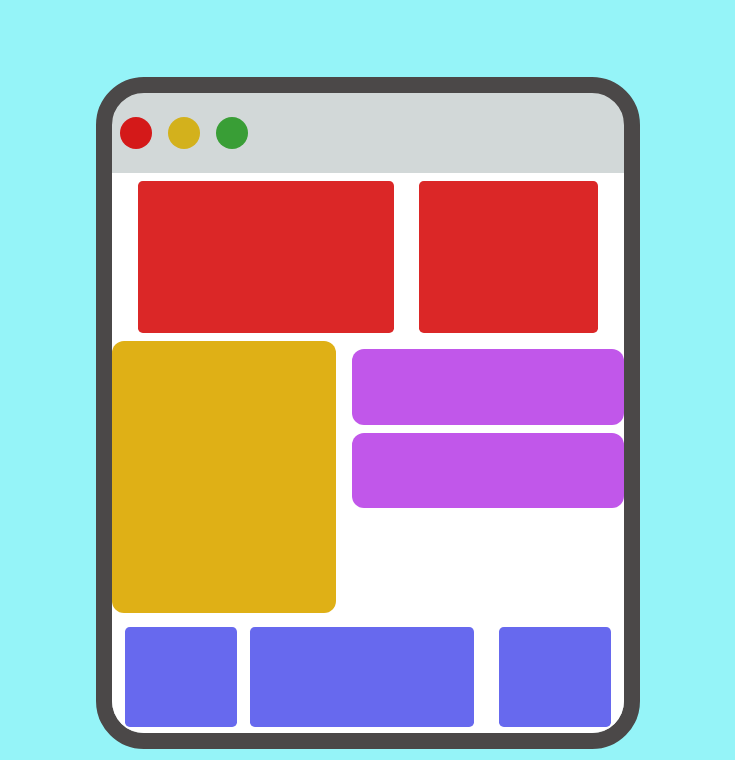
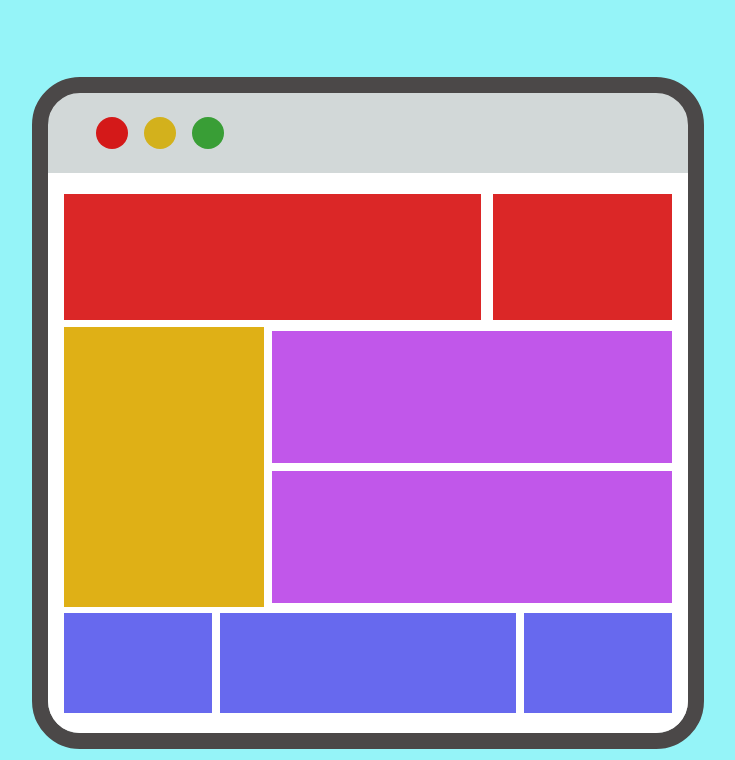
Before and after one commit to pedro-ols/praticando, a plain HTML site: page index.html in a window 1280 px wide. Shown: the part 40-800 px from the top of the page, without its empty margins (272-1007 px from the left). Drawn offline with Linux system fonts and the light colour scheme.

Commit message:
fix: sizes and proportions

```diff
--- a/Style.css
+++ b/Style.css
@@ -20,7 +20,7 @@ body{
 }
 
 .container-geral{
-    width: 40%;
+    width: 50%;
     height: 40rem;
     display: flex;
     justify-content: center;
@@ -48,6 +48,7 @@ body{
 }
 .ball-1{
     background-color: rgb(212, 25, 25);
+    margin-left: 3rem;
 }
 .ball-2{
     background-color: rgb(211, 177, 28);
@@ -68,8 +69,8 @@ body{
     border-bottom-right-radius: 2rem;
 }
 .layer-1{
-    width: 100%;
-    height: 30%;
+    width: 95%;
+    height: 25%;
     display: flex;
     justify-content: center;
     align-items: center;
@@ -78,42 +79,51 @@ body{
 .rect-header-main, .rect-header{
     height: 90%;
     background-color: var(--headerLine-color);
-    border-radius: 0.3rem;
 }
 .rect-header-main{
-    width: 50%;
-    margin-right: 2.5%;
-
+    width: 70%;
+    margin-right: 0.75rem;
 }
 .rect-header{
-    width: 35%;
-    margin-left: 2.5%;
+    width: 30%;
 }
+
+
 .layer-2{
-    width: 100%;
+    width: 95%;
     height: 50%;
     display: flex;
     justify-content: center;
-    flex-direction: column wrap;
-    margin-bottom: 0;
 }
-.square, .rect-pile{
-    border-radius: 0.75rem;
+.purple-container{
+    width: 70%;
+    height: 100%;
+    display: flex;
+    justify-content: center;
+    align-items: center;
+    flex-direction: column;
 }
 .square{
-    width: 60%;
-    height: 17rem;
+    width: 35%;
     background-color: var(--square-color);
+    margin-right: 0.5rem;
 }
-.rect-pile{
-    width: 17rem;
-    height: 27%;
+
+.rect-pile-1{
+    width: 100%;
+    height: 47%;
     background-color: var(--rect-pile-color);
-    margin-left: 1rem;
+}
+.rect-pile-2{
+    width: 100%;
+    height: 47%;
+    background-color: var(--rect-pile-color);
     margin-top: 0.5rem;
 }
+
+
 .layer-3{
-    width: 100%;
+    width: 95%;
     height: 20%;
     display: flex;
     justify-content: center;
@@ -123,13 +133,14 @@ body{
 .rect-footer-main, .rect-footer{
     height: 90%;
     background-color: var(--footerLine-color);
-    border-radius: 0.3rem;
+
 }
 .rect-footer-main{
     width: 50%;
-    margin-right: 2.5%;
+    margin-left: 0.5rem;
+    margin-right: 0.5rem;
 }
 .rect-footer{
     width: 25%;
-    margin:2.5%;
+
 }
--- a/index.html
+++ b/index.html
@@ -21,9 +21,9 @@
             </div>
             <div class="layer-2">
                 <div class="square"></div>
-                <div>
-                    <div class="rect-pile"></div>
-                    <div class="rect-pile"></div>
+                <div class="purple-container">
+                    <div class="rect-pile-1"></div>
+                    <div class="rect-pile-2"></div>
                 </div>
             </div>
             <div class="layer-3">
```
